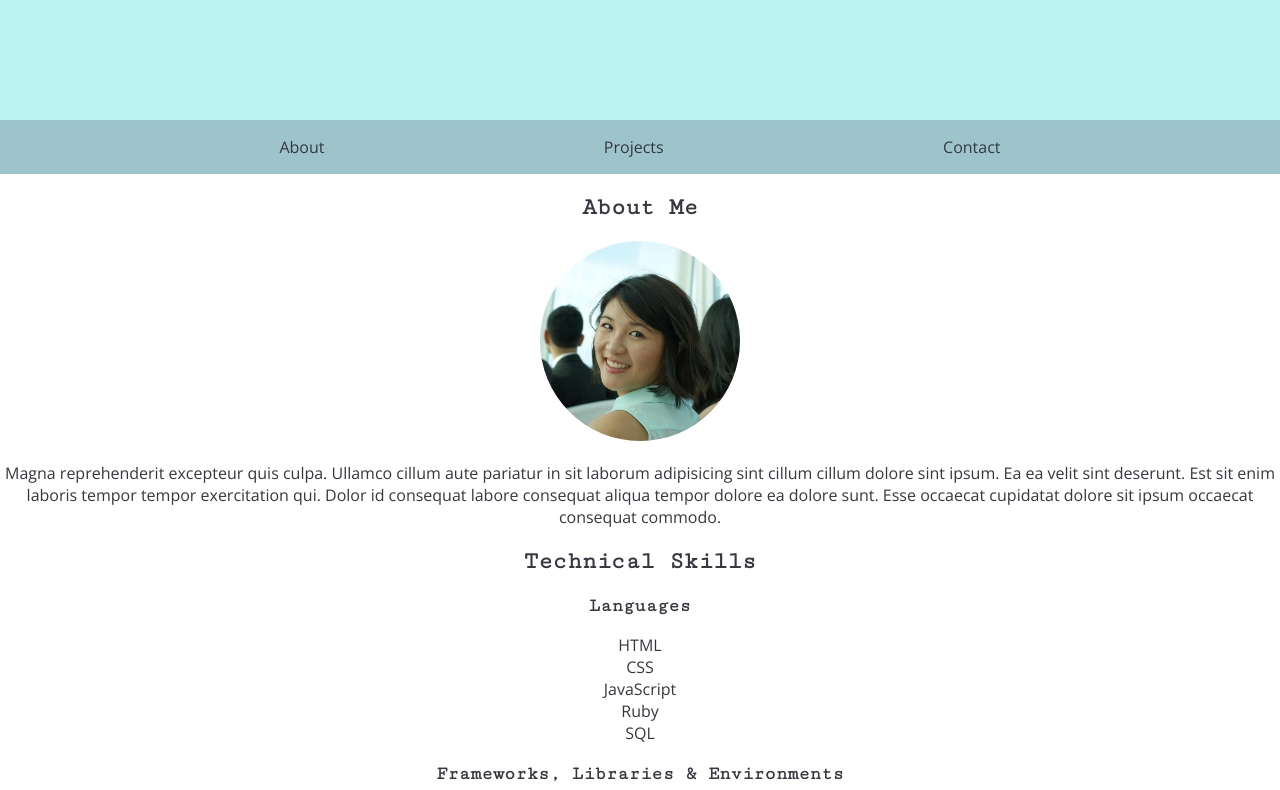
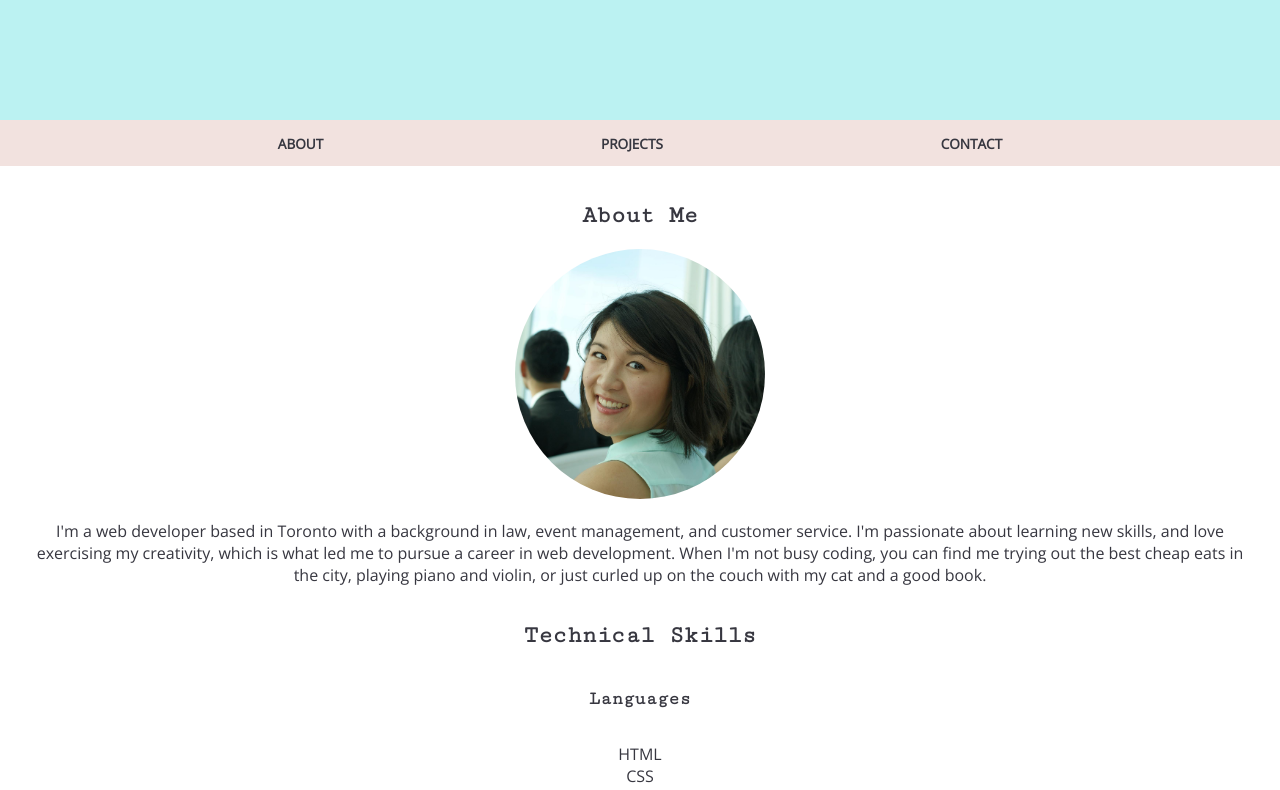
Before and after one commit to tammiec/portfolio, a React (Create React App) app: page / in a window 1280 px wide. Shown: the part 680-1470 px from the top of the page. Built offline with nearby package versions, Linux system fonts and the light colour scheme.

Commit message:
Update about page

```diff
--- a/src/Components/About/About.js
+++ b/src/Components/About/About.js
@@ -8,9 +8,16 @@ import './About.scss';
 export default function About(props) {
   return (
     <>
-      <h2>About Me</h2>
-      <img id='profile-picture' src={profilePicture} alt='Tammie Chung' />
-      <p>Magna reprehenderit excepteur quis culpa. Ullamco cillum aute pariatur in sit laborum adipisicing sint cillum cillum dolore sint ipsum. Ea ea velit sint deserunt. Est sit enim laboris tempor tempor exercitation qui. Dolor id consequat labore consequat aliqua tempor dolore ea dolore sunt. Esse occaecat cupidatat dolore sit ipsum occaecat consequat commodo.</p>
+      <div id='bio-container'>
+        <div id='bio-photo'>
+          <h2>About Me</h2>
+          <img id='profile-picture' src={profilePicture} alt='Tammie Chung' />
+        </div>
+        <p>
+          I'm a web developer based in Toronto with a background in law, event management, and customer service. I'm passionate about learning new skills, and love exercising my creativity, which is what led me to pursue a career in web development. When I'm not busy coding, you can find me trying out the best cheap eats in the city, playing piano and violin, or just curled up on the couch with my cat and a good book.
+        </p>
+      </div>
+
       <h2>Technical Skills</h2>
       <TechList
         skillType='languages'
--- a/src/Components/About/About.scss
+++ b/src/Components/About/About.scss
@@ -1,8 +1,18 @@
 #profile-picture {
-  height: 200px;
-  width: 200px;
+  height: 250px;
+  width: 250px;
   border-radius: 50%;
 }
+
+#bio-container {
+  display: flex;
+  flex-direction: row;
+  flex-wrap: wrap;
+  align-items: center;
+  justify-content: center;
+  padding: 1em 2em 0;
+}
+
 
 .tech-list-item {
   list-style-type: none;
--- a/src/Components/App.scss
+++ b/src/Components/App.scss
@@ -1,3 +1,10 @@
 .App {
   text-align: center;
 }
+
+#about {
+  display: flex;
+  flex-direction: column;
+  justify-content: center;
+  align-items: center;
+}
--- a/src/Components/NavBar.js
+++ b/src/Components/NavBar.js
@@ -4,10 +4,10 @@ import './NavBar.scss';
 
 export default function NavBar(props) {
   return (
-    <header id='nav-center'>
+    <nav id='nav-center'>
       <p className='nav-item'>About</p>
       <p className='nav-item'>Projects</p>
       <p className='nav-item'>Contact</p>
-    </header>
+    </nav>
   );
 }
--- a/src/Components/NavBar.scss
+++ b/src/Components/NavBar.scss
@@ -1,12 +1,22 @@
 @import './variables';
 
-header {
-  background-color: $Portfolio-2-hex;
+nav {
+  background-color: $Portfolio-4-hex;
   width: 100%;
+  z-index: 10;
 }
 
 #nav-center {
   display: flex;
   flex-direction: row;
   justify-content: space-evenly;
+  color: $Portfolio-1-hex;
+  text-transform: uppercase;
+  font-weight: 600;
+  font-size: 0.85em;
+
+  p:hover {
+    cursor: pointer;
+    color: $Portfolio-2-hex;
+  }
 }
```
